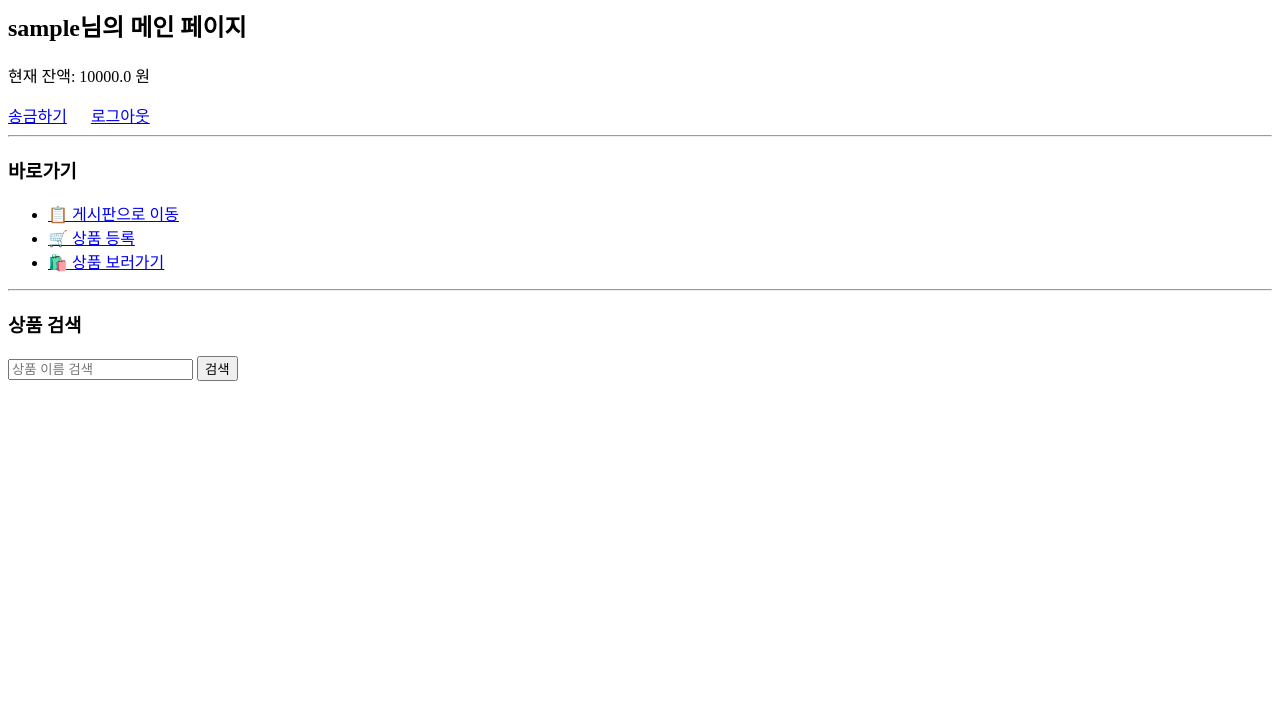
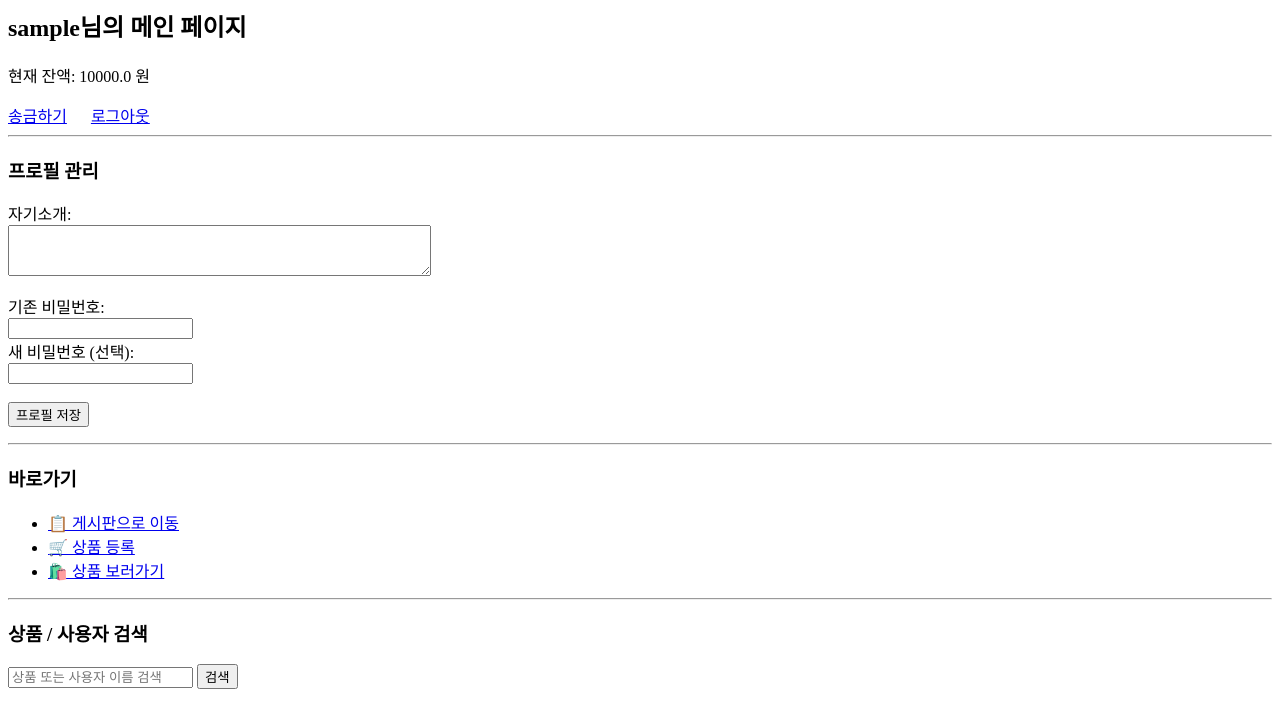
Before and after one commit to sw1029/shop, a Flask app: page / in a window 1280 px wide. Shown: the top 728 px of the page. Run offline with Flask 3, Linux system fonts and the light colour scheme; the visitor is signed in with stand-in values (Sample User, id 1); some libraries are stand-ins or nearby versions.

Commit message:
최종 요구사항 관련 검수

```diff
--- a/models/user.py
+++ b/models/user.py
@@ -9,6 +9,7 @@ class User(UserMixin, db.Model):
     is_admin = db.Column(db.Boolean, default=False)
     is_blocked = db.Column(db.Boolean, default=False)
     balance = db.Column(db.Float, default=10000.0)  # 기본 잔액
+    bio = db.Column(db.Text, default='')  # ✅ 자기소개 추가
 
     def set_password(self, password):
         self.password_hash = generate_password_hash(password)
--- a/routes/main.py
+++ b/routes/main.py
@@ -5,6 +5,7 @@ from models.user import User
 from extensions import db
 import logging
 from datetime import datetime
+from utils import security
 
 bp = Blueprint('main', __name__)
 
@@ -17,14 +18,46 @@ if not admin_log.handlers:
     admin_log.addHandler(handler)
     admin_log.setLevel(logging.INFO)
 
-@bp.route('/')
+@bp.route('/', methods=['GET', 'POST'])  # ✅ POST 허용
 @login_required
 def home():
     keyword = request.args.get('q', '').strip()
     products = []
+    users = []
+
+    # ✅ 프로필 업데이트 처리
+    if request.method == 'POST':
+        new_bio = request.form.get('bio', '').strip()
+        old_pw = request.form.get('old_password', '')
+        new_pw = request.form.get('new_password', '')
+
+        current_user.bio = new_bio
+
+        if old_pw and new_pw:
+            if not current_user.check_password(old_pw):
+                flash('기존 비밀번호가 일치하지 않습니다.', 'error')
+            elif not security.validate_password_strength(new_pw):
+                flash('비밀번호는 6자 이상이어야 합니다.', 'error')
+            else:
+                current_user.set_password(new_pw)
+                flash('비밀번호가 변경되었습니다.')
+
+        db.session.commit()
+        flash('프로필이 업데이트되었습니다.')
+        return redirect(url_for('main.home'))
+
+    # ✅ 검색 결과 처리 (GET 요청)
     if keyword:
         products = Product.query.filter(Product.name.ilike(f'%{keyword}%')).all()
-    return render_template('main.html', user=current_user, products=products, keyword=keyword)
+        users = User.query.filter(User.username.ilike(f'%{keyword}%')).all()
+
+    return render_template(
+        'main.html',
+        user=current_user,
+        products=products,
+        users=users,
+        keyword=keyword
+    )
 
 @bp.route('/admin/balance/<int:user_id>', methods=['GET', 'POST'])
 @login_required
--- a/templates/main.html
+++ b/templates/main.html
@@ -2,6 +2,22 @@
 <p>현재 잔액: {{ user.balance }} 원</p>
 <a href="{{ url_for('transfer.send') }}">송금하기</a>
 <a href="{{ url_for('auth.logout') }}" style="margin-left: 20px;">로그아웃</a>
+
+<hr>
+<h3>프로필 관리</h3>
+<form method="POST" action="{{ url_for('main.home') }}">
+    <input type="hidden" name="csrf_token" value="{{ csrf_token() }}">
+    <label>자기소개:</label><br>
+    <textarea name="bio" rows="3" cols="50">{{ user.bio }}</textarea><br><br>
+
+    <label>기존 비밀번호:</label><br>
+    <input type="password" name="old_password"><br>
+
+    <label>새 비밀번호 (선택):</label><br>
+    <input type="password" name="new_password"><br><br>
+
+    <button type="submit">프로필 저장</button>
+</form>
 
 {% if user.is_admin %}
     <hr>
@@ -31,23 +47,41 @@
 </ul>
 
 <hr>
-<h3>상품 검색</h3>
+<h3>상품 / 사용자 검색</h3>
 <form method="GET" action="/">
-    <input type="text" name="q" placeholder="상품 이름 검색" value="{{ keyword }}">
+    <input type="text" name="q" placeholder="상품 또는 사용자 이름 검색" value="{{ keyword }}">
     <button type="submit">검색</button>
 </form>
 
+{% if keyword %}
     {% if products %}
+        <h4>상품 검색 결과:</h4>
         <ul>
             {% for product in products %}
                 <li>
-                <!-- ✅ 수정된 부분 -->
                     <a href="{{ url_for('static_product.static_product_page', product_id=product.id) }}">
                         {{ product.name }}
                     </a> - {{ product.price }}원
                 </li>
             {% endfor %}
         </ul>
-{% elif keyword %}
+    {% endif %}
+
+    {% if users %}
+        <h4>사용자 검색 결과:</h4>
+        <ul>
+            {% for u in users %}
+                <li>
+                    <strong>{{ u.username }}</strong>
+                    {% if u.bio %}
+                        - {{ u.bio }}
+                    {% endif %}
+                </li>
+            {% endfor %}
+        </ul>
+    {% endif %}
+
+    {% if not products and not users %}
         <p>검색 결과가 없습니다.</p>
     {% endif %}
+{% endif %}
```
Lines whose indentation alone changed are shown as unchanged.
